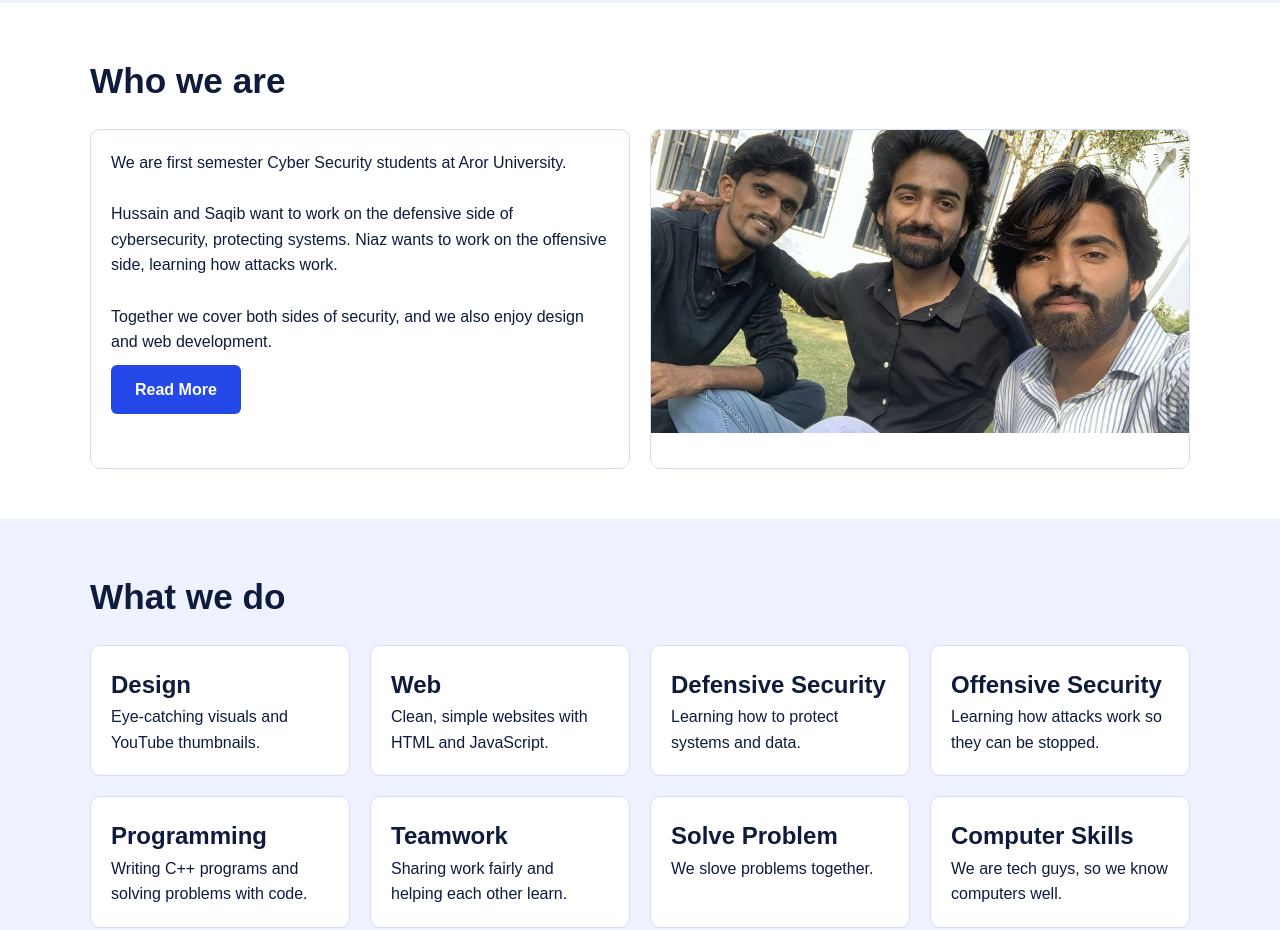
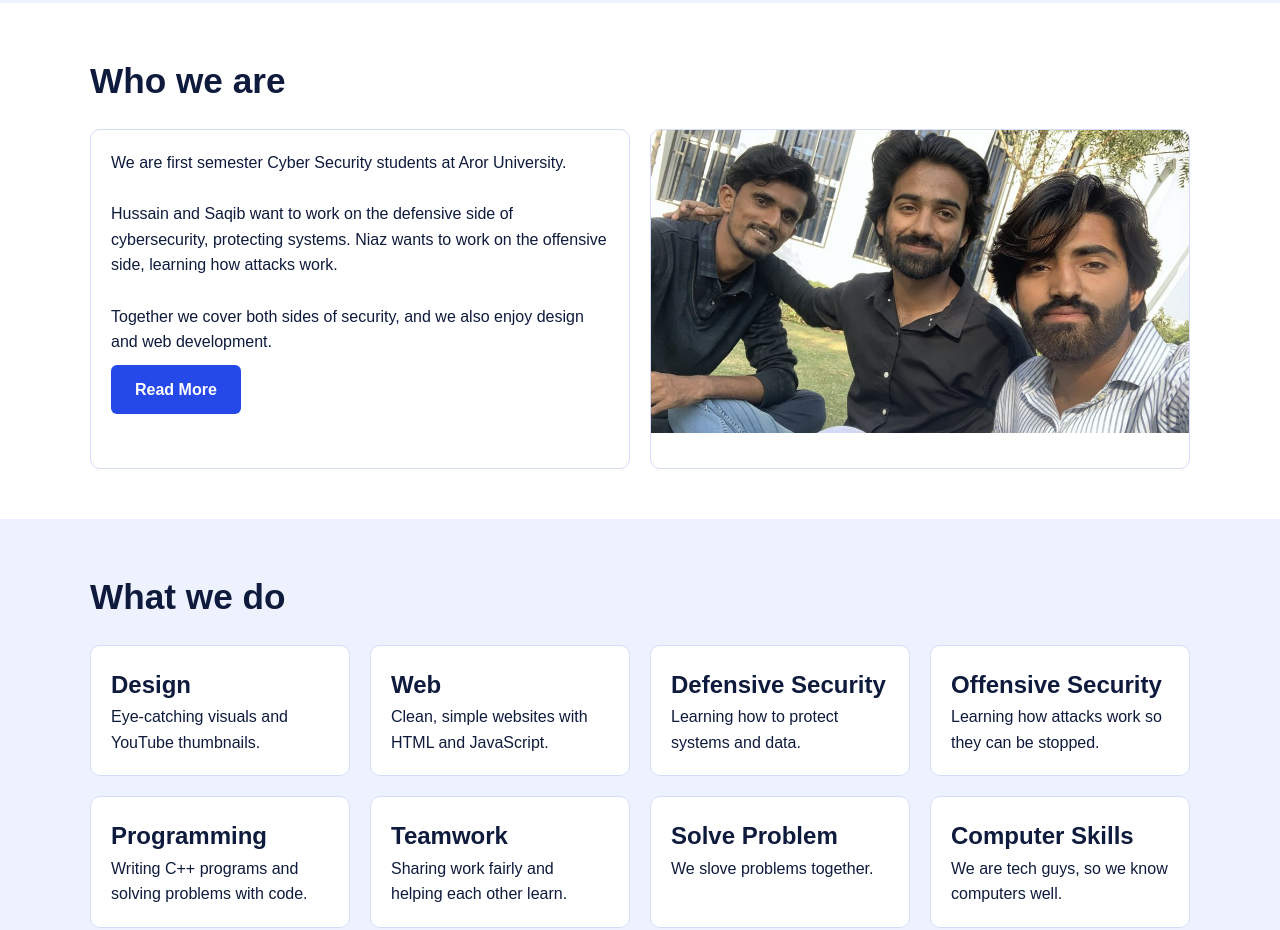
Before and after one commit to mhussainkalwar/hsn-portfolio, a plain HTML site: page index.html in a window 1280 px wide. Shown: the part 1360-2290 px from the top of the page. Drawn offline with Linux system fonts and the light colour scheme.

Commit message:
Update style.css

```diff
--- a/style.css
+++ b/style.css
@@ -51,7 +51,7 @@ img { max-width: 100%; display: block; }
 .box a { margin-right: 12px; }
 
 /* 16:9 project photos. Any photo you add is cropped to 16:9 automatically */
-.box img.wide { aspect-ratio: 16/9; object-fit: cover; object-position: center 30%; }
+.box img.wide { aspect-ratio: 16 / 9; object-fit: cover; object-position: center 20%; }
 
 /* Small platform icons (WhatsApp, LinkedIn) */
 .box img.icon { display: inline-block; width: 24px; height: 24px; margin: 0 6px 0 0; background: none; vertical-align: middle; }
```
